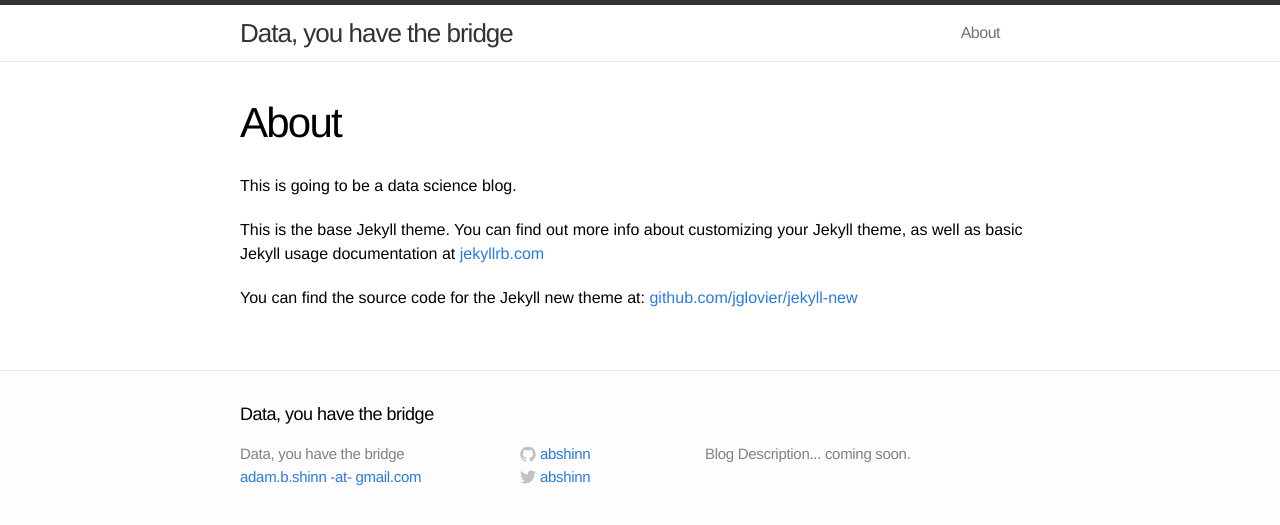
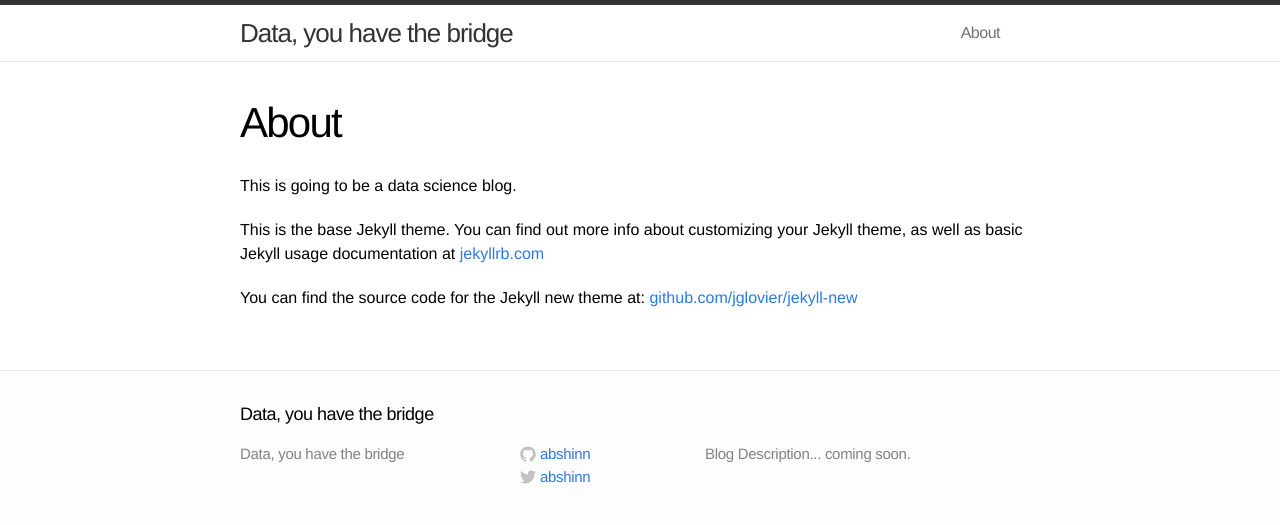
Before and after one commit to abshinn/abshinn.github.io, a Jekyll site: the page built from about.md, in a window 1280 px wide. Shown: the top 525 px of the page. Built offline with Jekyll 4.4.1, drawn with Linux system fonts in a browser that asks for light colours.

Commit message:
remove email

```diff
--- a/_config.yml
+++ b/_config.yml
@@ -1,6 +1,6 @@
 # Site settings
 title: Data, you have the bridge
-email: adam.b.shinn -at- gmail.com
+email:
 username: abshinn
 description: "Blog Description... coming soon."
 baseurl: ""
```
